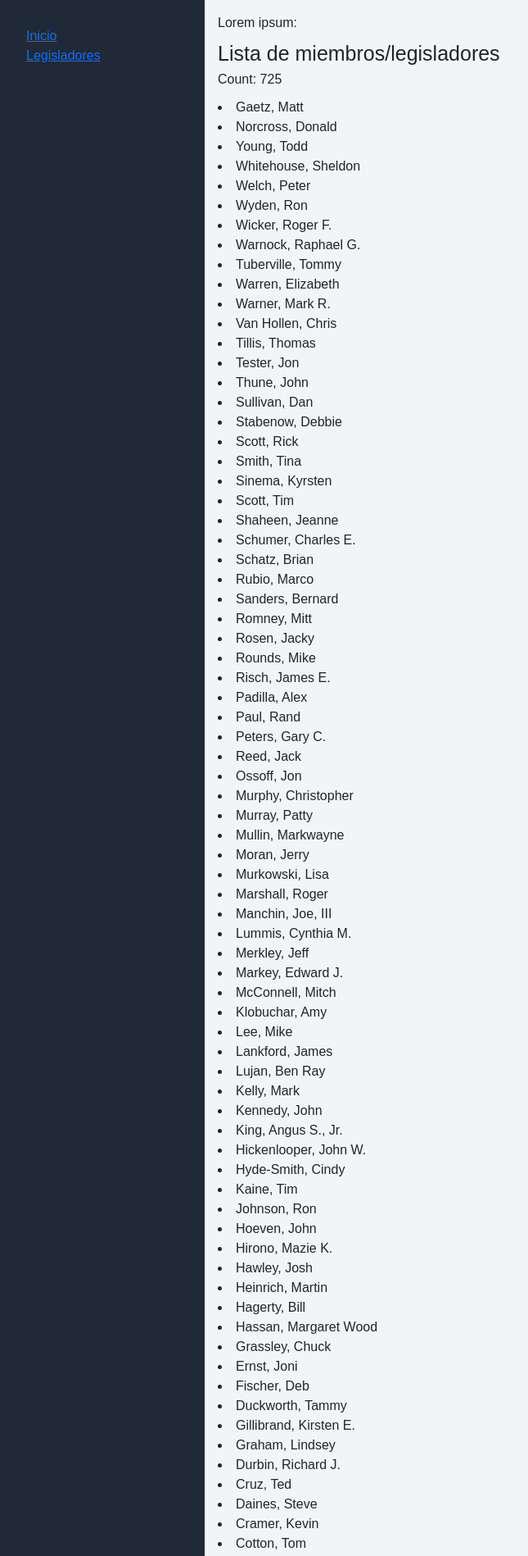
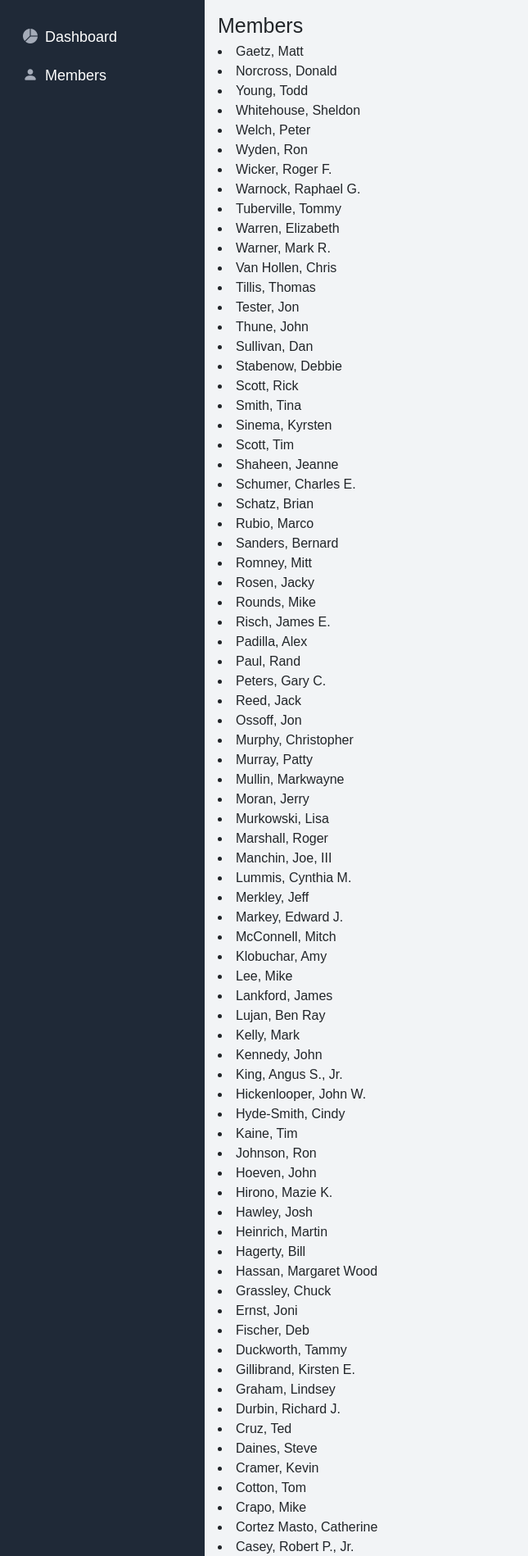
Before and after one commit to PaylemanC/Proyecto-Final-BC-Python-Avanzado-g2, a Django app: page /legislators in a window 1280 px wide. Shown: the top 1898 px of the page at 82% size, without its empty margins (0-645 px from the left). Run offline with Django 5.2, Linux system fonts and the light colour scheme; data comes from the database, SQL or seed files in the repository.

Commit message:
style: Add styles to sidebar and clean up dashboard.html and member_list.html

```diff
--- a/rollcall_votes/static/css/styles.css
+++ b/rollcall_votes/static/css/styles.css
@@ -26,9 +26,42 @@ body {
     top: 0;
     left: 0;
     height: 100%;
+    padding: 24px 16px;
+}
+
+.sidebar ul {
     display: flex;
     flex-direction: column;
-    padding: 32px;
+    list-style: none;
+    margin: 0;
+    padding: 0;
+    gap: 4px;
+}
+
+.link-item {
+    border-radius: 8px;
+}
+
+.link-item:hover {
+    background-color: var(--main-hover);
+    transition: background-color 0.3s ease-in-out;
+}
+
+.link-url {
+    display: inline-block;
+    width: 100%;
+    padding: 8px 12px;
+    text-decoration: none;
+    color: var(--sidebar-tcolor);
+    font-size: 1.8rem;
+}
+
+.link-url span {
+    margin-left: 4px;
+}
+
+.link-url i {
+    color: #a4abb8;
 }
 
 .content {
--- a/rollcall_votes/static/css/variables.css
+++ b/rollcall_votes/static/css/variables.css
@@ -1,4 +1,6 @@
 :root {
     --body-bg-color: #F2F4F6;
-    --main-color: #1F2937;
+    --main-color: #1f2937;
+    --main-hover: #374151;
+    --sidebar-tcolor: white;
 }
--- a/rollcall_votes/templates/base.html
+++ b/rollcall_votes/templates/base.html
@@ -14,8 +14,6 @@
     {% include "components/sidebar.html" %}
 
     <div class="content">
-        <p>Lorem ipsum:</p>
-
         {% block content %}{% endblock %}
 
         <script src="https://cdn.jsdelivr.net/npm/bootstrap@5.3.3/dist/js/bootstrap.bundle.min.js" integrity="sha384-YvpcrYf0tY3lHB60NNkmXc5s9fDVZLESaAA55NDzOxhy9GkcIdslK1eN7N6jIeHz" crossorigin="anonymous"></script>
--- a/rollcall_votes/templates/components/sidebar.html
+++ b/rollcall_votes/templates/components/sidebar.html
@@ -1,4 +1,12 @@
 <div class="sidebar">
-    <a href="{% url 'dashboard' %}">Inicio</a>
-    <a href="{% url 'member_list' %}">Legisladores</a>
+    <ul>
+        <li class="link-item"><a href="{% url 'dashboard' %}" class="link-url">
+            <i class="bi bi-pie-chart-fill"></i>
+            <span >Dashboard</span>
+        </a></li>
+        <li class="link-item"><a href="{% url 'member_list' %}" class="link-url">
+            <i class="bi bi-person-fill"></i>
+            <span>Members</span>
+        </a></li>
+    </ul>
 </div>
--- a/rollcall_votes/templates/dashboard.html
+++ b/rollcall_votes/templates/dashboard.html
@@ -6,10 +6,6 @@
 
 {% block content %}
 
-<h1>Dashboard</h1>
-
 {{ chart_html|safe }}
 
-{% lorem 15 b random %}
-
 {% endblock %}
--- a/rollcall_votes/templates/member_list.html
+++ b/rollcall_votes/templates/member_list.html
@@ -4,9 +4,8 @@
 
 {% block content %}
 
-<h1>Lista de miembros/legisladores</h1>
+<h1>Members</h1>
 
-<p>Count: {{ members_count }}</p>
 {% for member in members %}
     <li>{{ member.name }} </li>
 {% endfor %}
```
